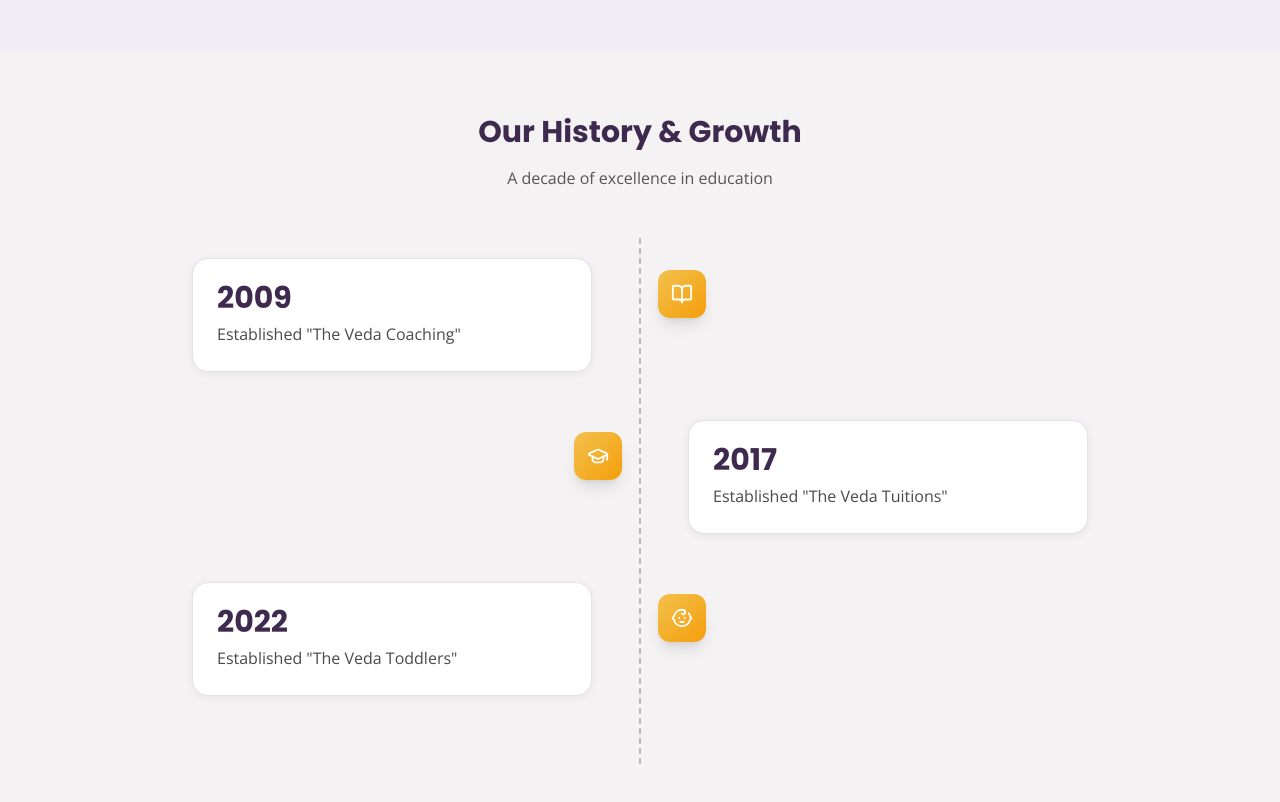
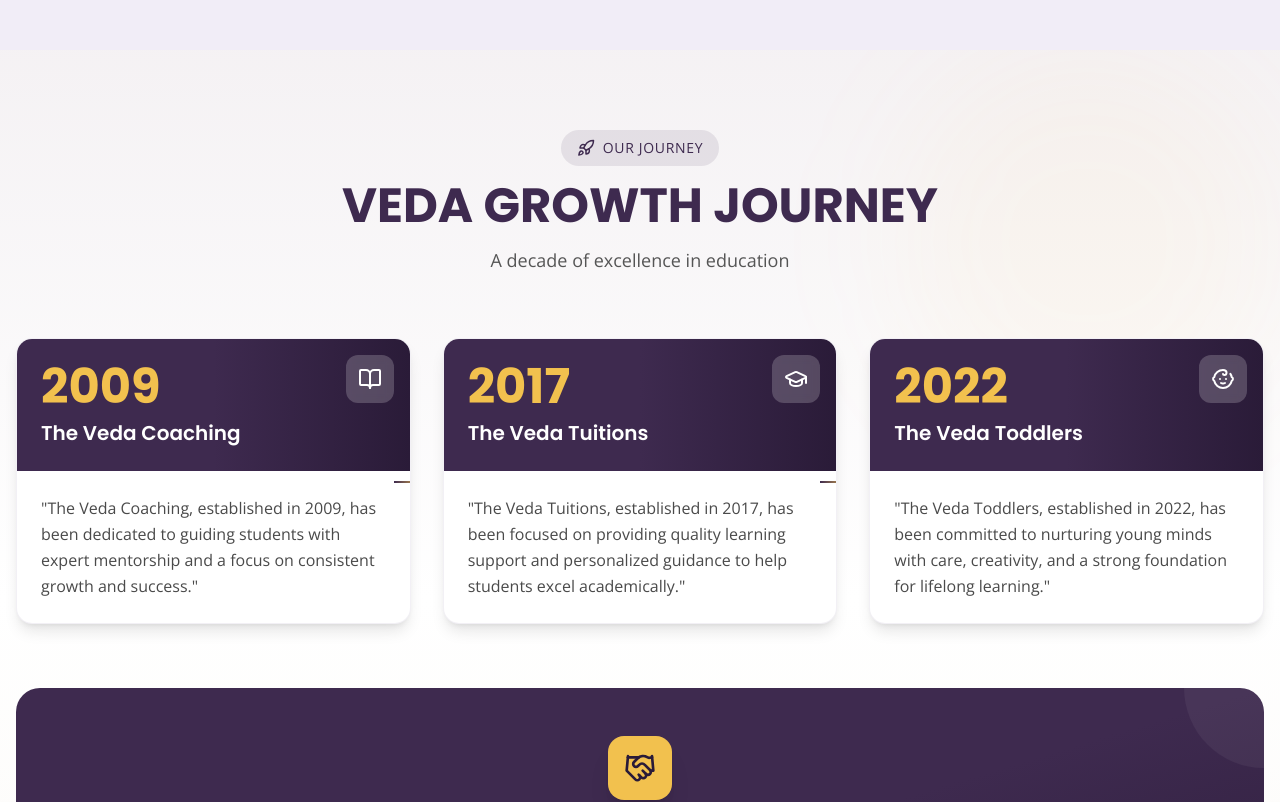
Before and after one commit to thevedatoddlers09/toddlers, a Next.js app: page /about in a window 1280 px wide. Shown: the part 1220-2022 px from the top of the page. Built offline with nearby package versions, Linux system fonts and the light colour scheme.

Commit message:
feat: add About Us page with core values, growth journey timeline, and leadership details.

```diff
--- a/app/about/page.js
+++ b/app/about/page.js
@@ -44,9 +44,24 @@
 
     // Timeline Data
     const timeline = [
-        { year: '2009', text: 'Established "The Veda Coaching"', Icon: BookOpen, side: 'left' },
-        { year: '2017', text: 'Established "The Veda Tuitions"', Icon: GraduationCap, side: 'right' },
-        { year: '2022', text: 'Established "The Veda Toddlers"', Icon: Baby, side: 'left' },
+        {
+            year: '2009',
+            title: 'The Veda Coaching',
+            text: 'The Veda Coaching, established in 2009, has been dedicated to guiding students with expert mentorship and a focus on consistent growth and success.',
+            Icon: BookOpen
+        },
+        {
+            year: '2017',
+            title: 'The Veda Tuitions',
+            text: 'The Veda Tuitions, established in 2017, has been focused on providing quality learning support and personalized guidance to help students excel academically.',
+            Icon: GraduationCap
+        },
+        {
+            year: '2022',
+            title: 'The Veda Toddlers',
+            text: 'The Veda Toddlers, established in 2022, has been committed to nurturing young minds with care, creativity, and a strong foundation for lifelong learning.',
+            Icon: Baby
+        },
     ];
 
     // Leadership Data
@@ -112,31 +127,74 @@
                 </div>
             </section>
 
-            {/* Section C: The Journey Timeline - Enhanced */}
-            <section className="py-16 px-4 bg-veda-secondary-light/30">
-                <h2 className="text-center font-poppins text-3xl font-bold text-veda-text-heading mb-4">
-                    Our History & Growth
-                </h2>
-                <p className="text-center text-veda-text-muted mb-12 max-w-2xl mx-auto">A decade of excellence in education</p>
-                <div className="relative max-w-4xl mx-auto py-5">
-                    {/* Dotted Line */}
-                    <div className="absolute top-0 bottom-0 left-1/2 w-0 border-l-2 border-dashed border-veda-primary/30 -translate-x-1/2 hidden md:block"></div>
+            {/* Section C: VEDA GROWTH JOURNEY - Redesigned */}
+            <section className="py-20 px-4 bg-gradient-to-b from-veda-secondary-light/30 via-white to-veda-background-soft relative overflow-hidden">
+                {/* Decorative Elements */}
+                <div className="absolute top-0 right-0 w-96 h-96 bg-veda-accent/5 rounded-full blur-3xl"></div>
+                <div className="absolute bottom-0 left-0 w-72 h-72 bg-veda-primary/5 rounded-full blur-3xl"></div>
 
-                    {timeline.map((item, idx) => (
-                        <div key={idx} className={`relative md:w-1/2 w-full mb-8 md:mb-12 box-border ${item.side === 'left' ? 'md:mr-auto md:pr-12 md:text-right' : 'md:ml-auto md:pl-12 md:text-left'} text-center md:text-right`}>
-                            <div className={`relative ${item.side === 'right' ? 'md:text-left' : ''}`}>
-                                <div className="bg-white p-6 rounded-2xl shadow-soft relative z-10 inline-block text-left md:inline-block md:w-full border border-veda-border hover:shadow-softer hover:-translate-y-1 transition-all duration-300 group">
-                                    <div className="font-poppins text-3xl font-bold text-veda-primary mb-2 leading-none group-hover:text-veda-accent transition-colors">{item.year}</div>
-                                    <p className="text-veda-text-DEFAULT text-base leading-relaxed">{item.text}</p>
+                <div className="max-w-7xl mx-auto relative z-10">
+                    {/* Section Header */}
+                    <div className="text-center mb-16">
+                        <div className="inline-flex items-center gap-2 bg-veda-primary/10 px-4 py-2 rounded-full mb-4">
+                            <Rocket size={18} className="text-veda-primary" />
+                            <span className="text-veda-primary font-medium text-sm uppercase tracking-wider">Our Journey</span>
+                        </div>
+                        <h2 className="font-poppins text-4xl md:text-5xl font-bold text-veda-text-heading mb-4">
+                            VEDA GROWTH JOURNEY
+                        </h2>
+                        <p className="text-veda-text-muted max-w-2xl mx-auto text-lg">
+                            A decade of excellence in education
+                        </p>
+                    </div>
+
+                    {/* Timeline Cards - Horizontal Layout */}
+                    <div className="grid grid-cols-1 md:grid-cols-3 gap-8 mb-16">
+                        {timeline.map((item, idx) => (
+                            <div key={idx} className="group">
+                                <div className="relative bg-white rounded-2xl overflow-hidden shadow-lg hover:shadow-2xl transition-all duration-500 hover:-translate-y-3 h-full border border-veda-border/50">
+                                    {/* Year Header */}
+                                    <div className="bg-gradient-to-r from-veda-primary via-veda-primary to-veda-primary-dark p-6 relative">
+                                        <div className="absolute top-4 right-4 w-12 h-12 bg-white/20 backdrop-blur-sm rounded-xl flex items-center justify-center">
+                                            <item.Icon size={24} className="text-white" />
+                                        </div>
+                                        <span className="text-veda-accent font-bold text-5xl font-poppins">{item.year}</span>
+                                        <h3 className="text-white font-poppins font-semibold text-xl mt-2">
+                                            {item.title}
+                                        </h3>
+                                    </div>
+
+                                    {/* Description */}
+                                    <div className="p-6">
+                                        <p className="text-veda-text-DEFAULT leading-relaxed text-base">
+                                            "{item.text}"
+                                        </p>
+                                    </div>
+
+                                    {/* Decorative connector line */}
+                                    {idx < 2 && (
+                                        <div className="hidden md:block absolute top-1/2 -right-4 w-8 h-0.5 bg-gradient-to-r from-veda-primary to-veda-accent z-10"></div>
+                                    )}
                                 </div>
                             </div>
+                        ))}
+                    </div>
 
-                            {/* Icon Bubble */}
-                            <div className={`hidden md:flex absolute top-3 w-12 h-12 items-center justify-center z-20 bg-gradient-to-br from-veda-accent to-amber-500 text-white rounded-xl shadow-lg ${item.side === 'left' ? '-right-[66px]' : '-left-[66px]'}`}>
-                                <item.Icon size={22} />
+                    {/* Franchise Support Message */}
+                    <div className="bg-gradient-to-br from-veda-primary via-veda-primary to-veda-primary-dark rounded-3xl p-8 md:p-12 text-center relative overflow-hidden">
+                        {/* Decorative circles */}
+                        <div className="absolute top-0 right-0 w-40 h-40 bg-white/5 rounded-full -translate-y-1/2 translate-x-1/2"></div>
+                        <div className="absolute bottom-0 left-0 w-32 h-32 bg-white/5 rounded-full translate-y-1/2 -translate-x-1/2"></div>
+
+                        <div className="relative z-10">
+                            <div className="w-16 h-16 bg-veda-accent rounded-2xl flex items-center justify-center mx-auto mb-6 shadow-xl">
+                                <Handshake size={32} className="text-veda-primary-dark" />
                             </div>
+                            <p className="text-white text-lg md:text-xl leading-relaxed max-w-4xl mx-auto font-light">
+                                At The Veda Toddlers, our core team is the driving force behind your success. With unmatched expertise and dedication, they provide complete franchise support – from setup, recruitment, and training to marketing and day-to-day operations. Beyond preschool setup, our team also focuses on sustainable growth strategies, ensuring that every partner not only launches smoothly but also scales with confidence. With The Veda Toddlers by your side, you gain the knowledge, resources, and continuous guidance needed to build and expand a thriving preschool business.
+                            </p>
                         </div>
-                    ))}
+                    </div>
                 </div>
             </section>
 
```
